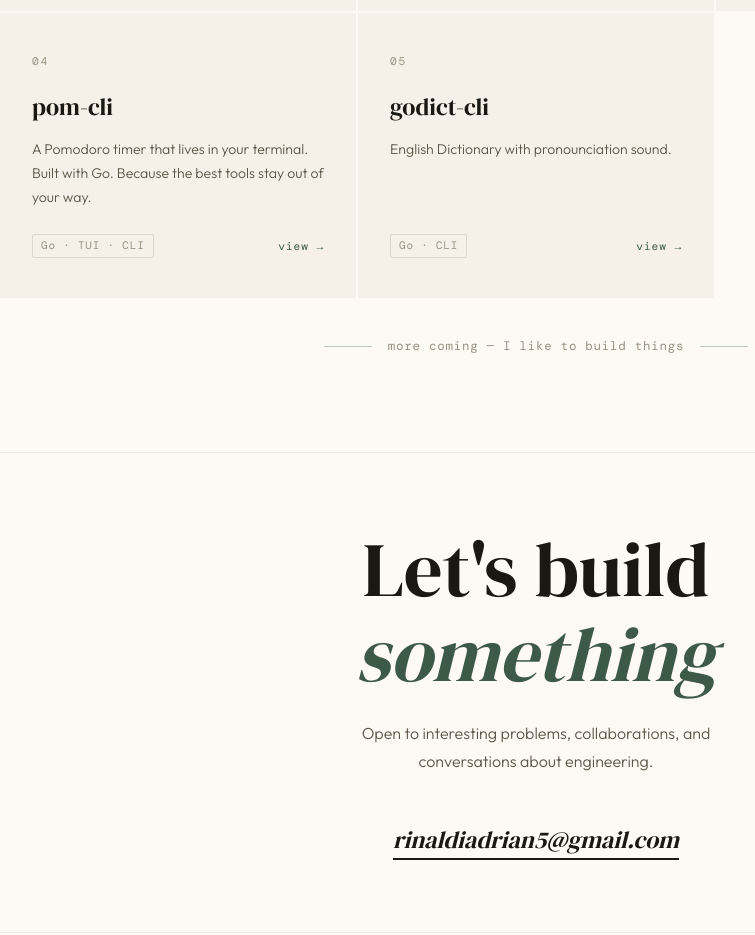
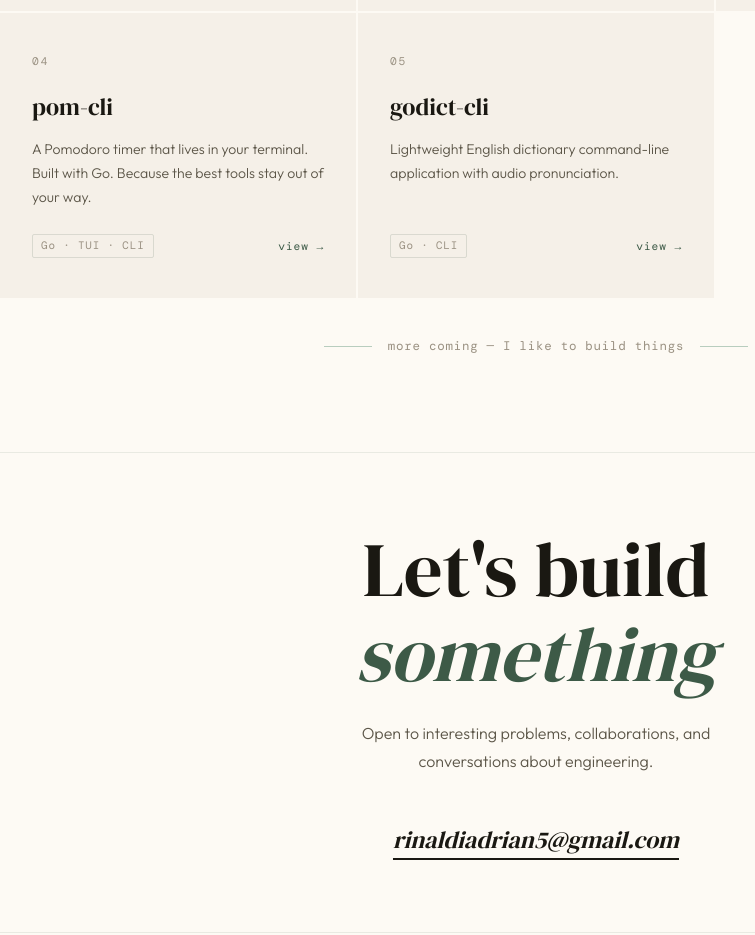
Before and after one commit to rinarudhei/ram-porto, a Next.js app: page / in a window 1280 px wide. Shown: the part 3260-4195 px from the top of the page, without its empty margins (104-859 px from the left). Built offline with nearby package versions, Linux system fonts and the light colour scheme.

Commit message:
fix(projets): update godict-cli project description.

```diff
--- a/src/app/partials/projects.tsx
+++ b/src/app/partials/projects.tsx
@@ -31,7 +31,7 @@ const projects = [
   },
   {
     title: 'godict-cli',
-    desc: 'English Dictionary with pronounciation sound.',
+    desc: 'Lightweight English dictionary command-line application with audio pronunciation.',
     tag: 'Go · CLI',
     url: 'https://github.com/rinarudhei/godict-cli',
   },
```
